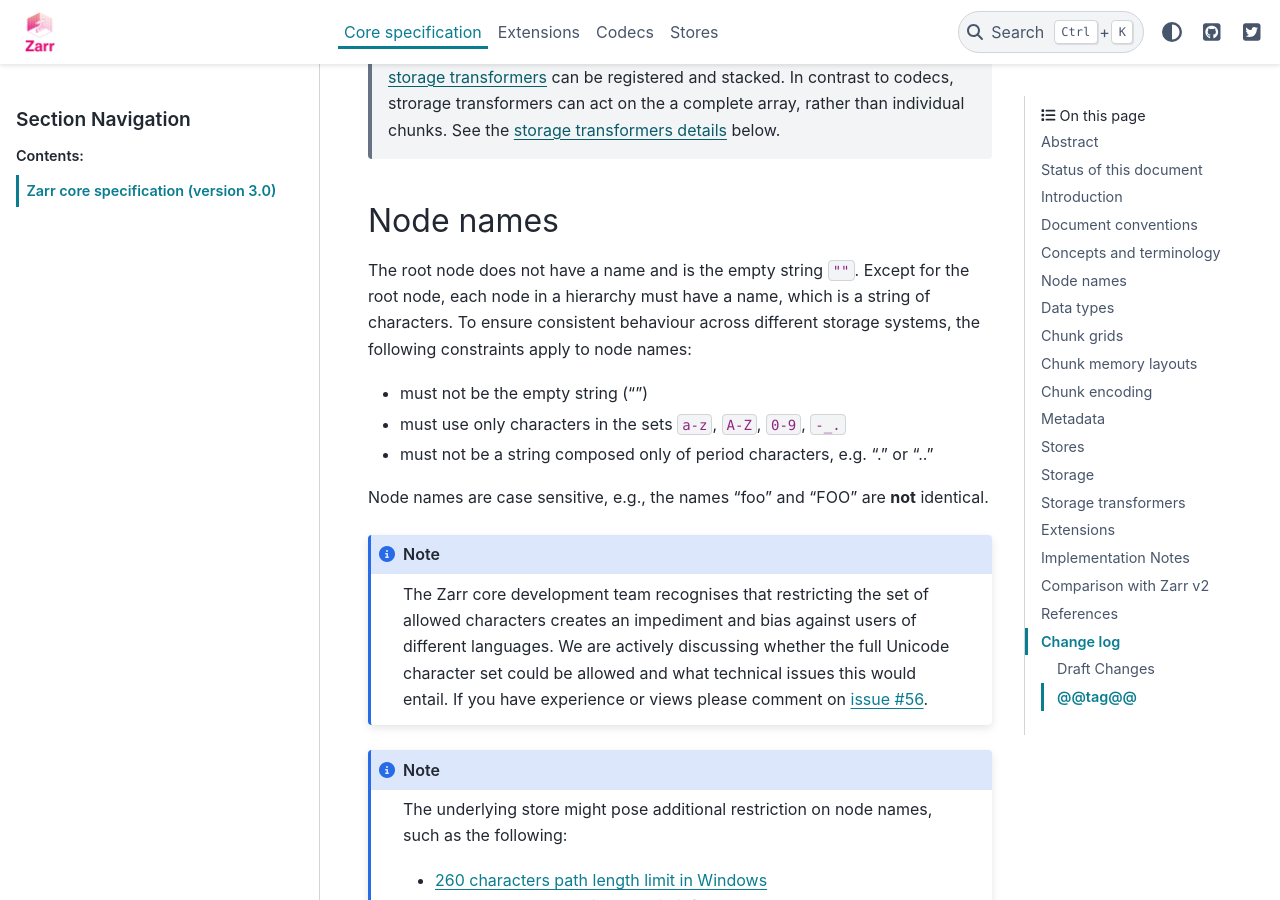
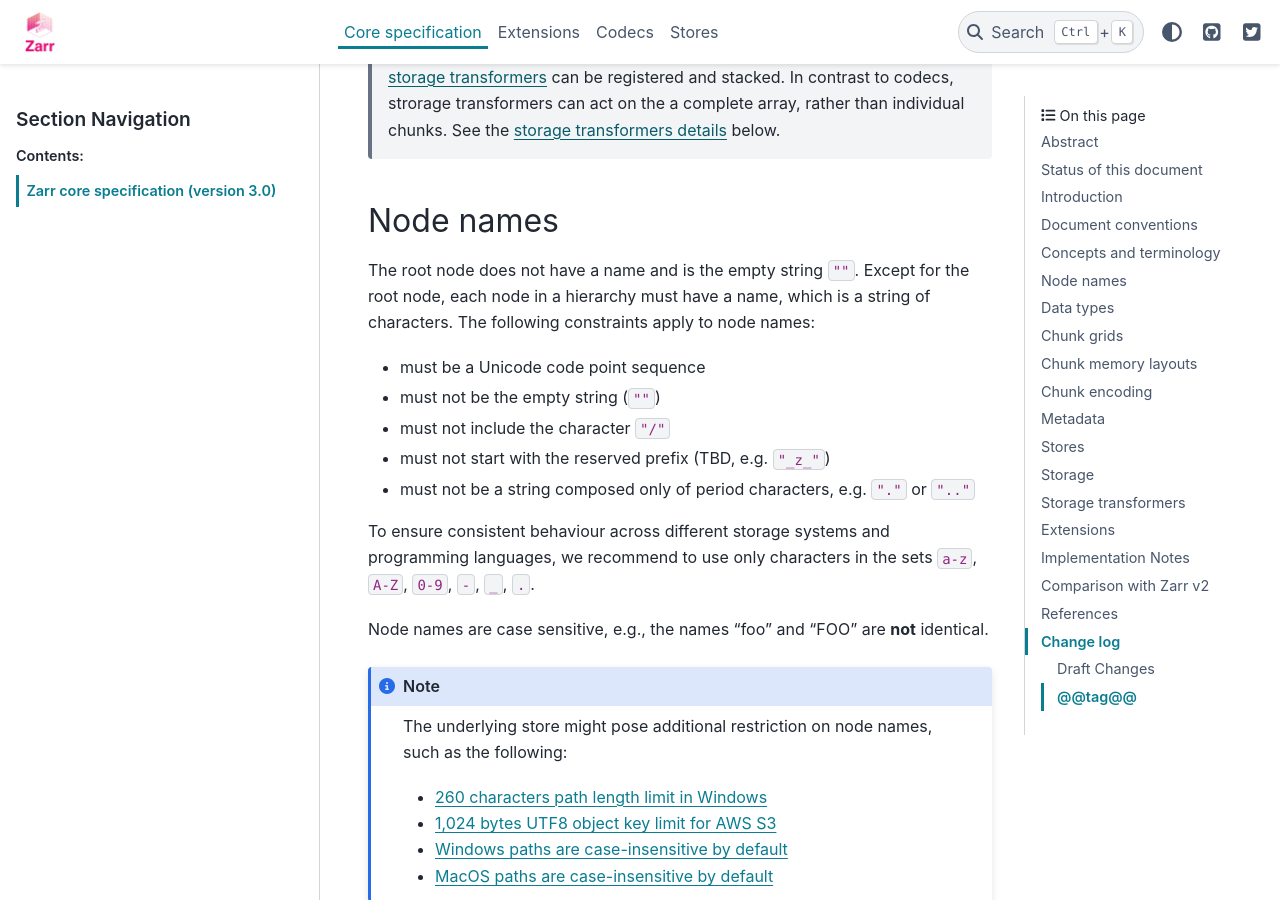
Before and after one commit to zarr-developers/zarr-specs, a Sphinx documentation site: the page built from docs/core/v3.0.rst, in a window 1280 px wide and 900 px high, scrolled down 10082 px. Built offline with Sphinx 7.4.7 and the PyData theme 0.15.4, drawn with Linux system fonts in a browser that asks for light colours; some of the changed text lies outside the part shown.

Commit message:
node names: allow arbitrary unicode strings, recommend subset

```diff
--- a/docs/core/v3.0.rst
+++ b/docs/core/v3.0.rst
@@ -455,28 +455,21 @@ Node names
 
 The root node does not have a name and is the empty string ``""``.
 Except for the root node, each node in a hierarchy must have a name,
-which is a string of characters. To ensure consistent behaviour
-across different storage systems, the following constraints apply to
+which is a string of characters. The following constraints apply to
 node names:
 
-* must not be the empty string ("")
-
-* must use only characters in the sets ``a-z``, ``A-Z``, ``0-9``,
-  ``-_.``
-
-* must not be a string composed only of period characters, e.g. "." or
-  ".."
+* must be a Unicode code point sequence
+* must not be the empty string (``""``)
+* must not include the character ``"/"``
+* must not start with the reserved prefix (TBD, e.g. ``"_z_"``)
+* must not be a string composed only of period characters, e.g. ``"."`` or ``".."``
+
+To ensure consistent behaviour across different storage systems and programming
+languages, we recommend to use only characters in the sets ``a-z``, ``A-Z``,
+``0-9``, ``-``, ``_``, ``.``.
 
 Node names are case sensitive, e.g., the names "foo" and "FOO" are **not**
 identical.
-
-.. note::
-    The Zarr core development team recognises that restricting the set
-    of allowed characters creates an impediment and bias against users
-    of different languages. We are actively discussing whether the full
-    Unicode character set could be allowed and what technical issues
-    this would entail. If you have experience or views please comment on
-    `issue #56 <https://github.com/zarr-developers/zarr-specs/issues/56>`_.
 
 .. note::
     The underlying store might pose additional restriction on node names,
@@ -1773,7 +1766,7 @@ storage transformer     `storage_transformers`_                          always
 
 There are no group extensions in Zarr v3.0.
 
-See https://github.com/zarr-developers/zarr-specs/issues/49 for a list of potential extensions
+See https://github.com/zarr-developers/zarr-specs/issues/49 for a list of potential extensions.
 
 Implementation Notes
 ====================
```
